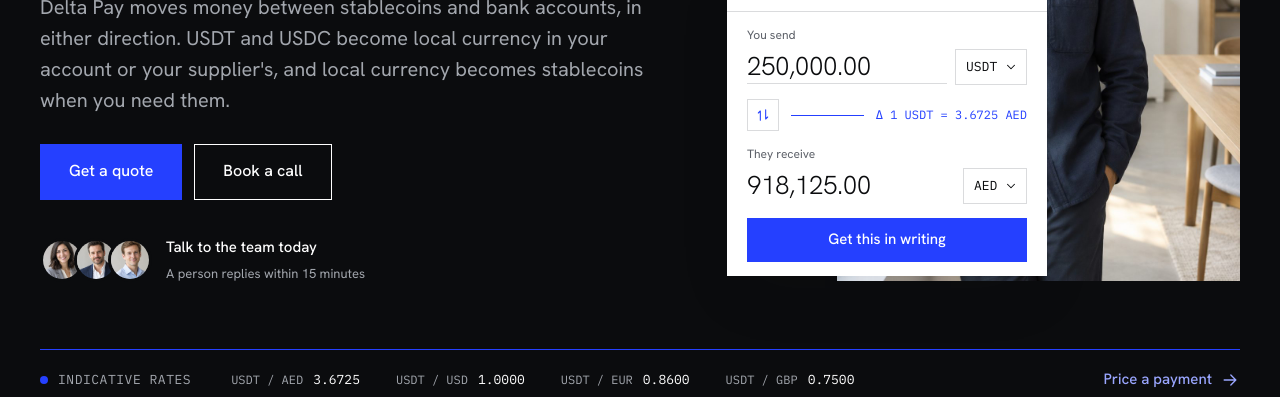
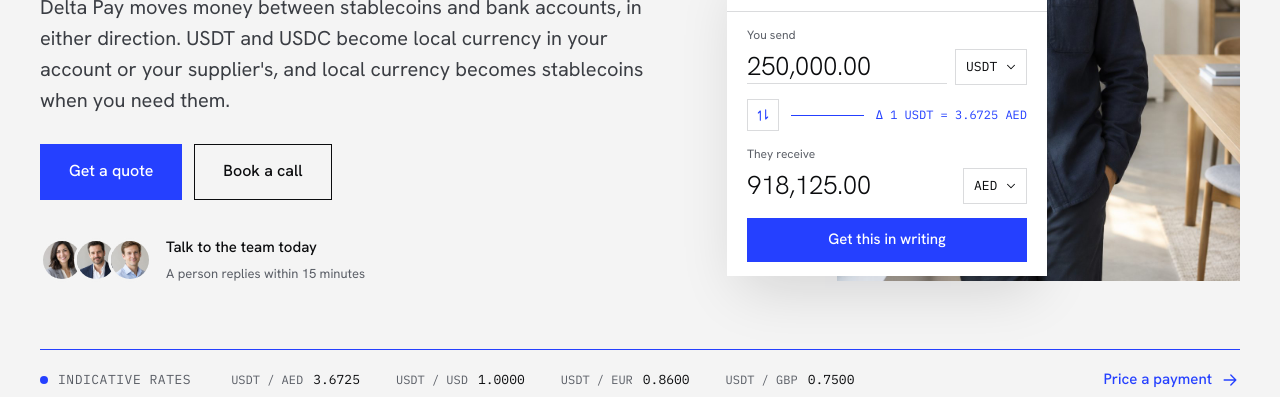
Before and after one commit to alexlewisbuckley-bot/deltapay, a plain HTML site: page index.html in a window 1280 px wide. Shown: the part 403-800 px from the top of the page. Drawn offline with Linux system fonts and the light colour scheme.

Commit message:
Home hero back to the light treatment
Co-Authored-By: Claude Fable 5.2 <noreply@anthropic.com>
Claude-Session: https://claude.ai/code/session_01HsnAb1KPN2bFi2QBjCruBk

```diff
--- a/index.html
+++ b/index.html
@@ -21,11 +21,11 @@
 <button class="menu-btn" aria-label="Open menu" aria-expanded="false" aria-controls="menu"><span class="bars"><i></i><i></i><i></i></span></button></div>
 </div></header>
 <main>
-<section class="hero dark"><div class="wrap">
+<section class="hero paper home"><div class="wrap">
 <div class="hero-copy"><span class="eyebrow">Stablecoin payments for business</span>
 <h1 class="flip" aria-label="Stablecoins in, local currency out. Local currency in, stablecoins out."><span class="phrase" aria-hidden="true"><span>Stablecoins in.</span><span>Local currency out.</span></span><span class="phrase b" aria-hidden="true"><span>Local currency in.</span><span>Stablecoins out.</span></span></h1>
 <p class="lead">Delta Pay moves money between stablecoins and bank accounts, in either direction. USDT and USDC become local currency in your account or your supplier's, and local currency becomes stablecoins when you need them.</p>
-<div class="actions"><a class="btn accent" href="/contact#quote">Get a quote</a><a class="btn line-w" href="/contact">Book a call</a></div>
+<div class="actions"><a class="btn accent" href="/contact#quote">Get a quote</a><a class="btn line" href="/contact">Book a call</a></div>
 <div class="people"><div class="avatars"><img src="/assets/p2.jpg" alt=""><img src="/assets/p1.jpg" alt=""><img src="/assets/p3.jpg" alt=""></div><div><strong>Talk to the team today</strong><span>A person replies within 15 minutes</span></div></div></div>
 <div class="hero-visual"><img src="/assets/hero.jpg" alt="A business owner checking a payment on his phone" fetchpriority="high">
 <form class="quote-card" data-calc aria-label="Quick quote calculator" onsubmit="return false">
--- a/styles.css
+++ b/styles.css
@@ -581,3 +581,9 @@ h1{font-size:clamp(40px,5.4vw,68px)}
 @media (max-width:820px){.dark .figures .grid{grid-template-columns:1fr 1fr;gap:20px}}
 @media (max-width:560px){.cta-phones{height:250px}}
 .cta.visual form.stack{padding:0}
+/* home hero back on paper */
+.hero.home{padding:64px 0 56px}
+.hero.home .figures{padding:0}
+.hero.home .ratebar small{color:var(--graphite)}
+@media (max-width:820px){.hero.home .figures .grid{grid-template-columns:1fr 1fr;gap:20px}}
+@media (max-width:560px){.hero.home{padding-top:40px}}
```
